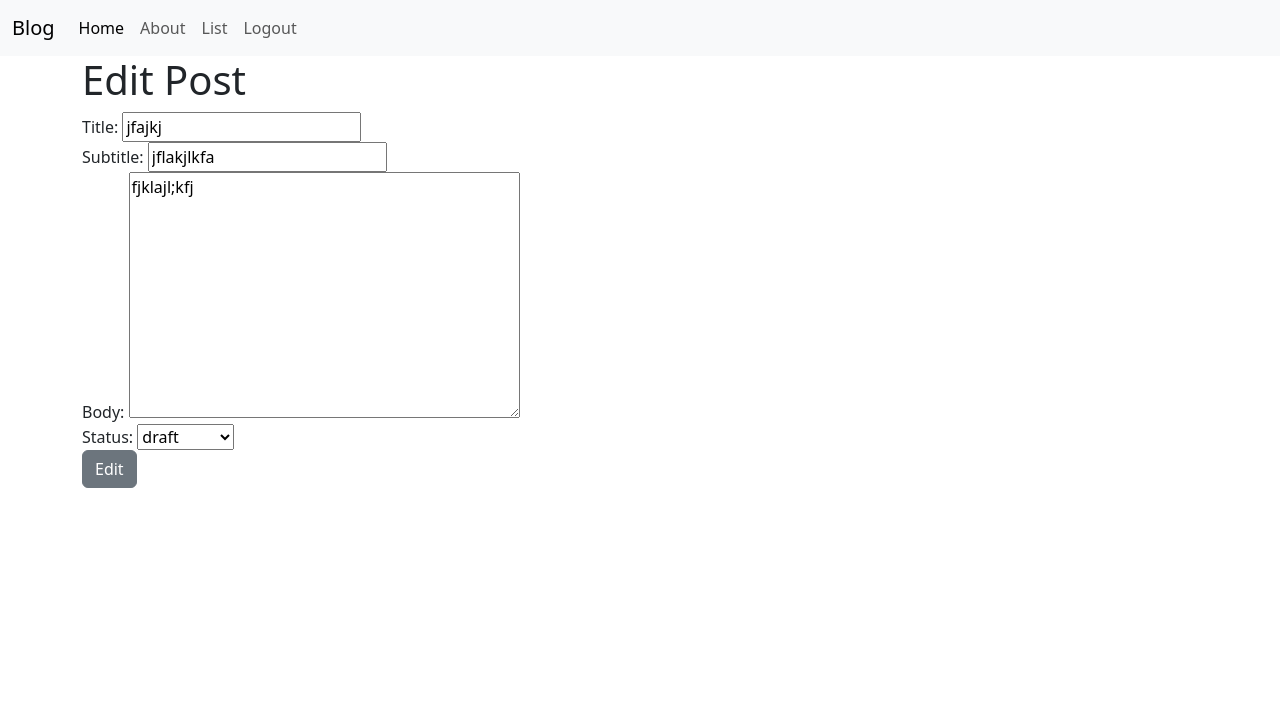
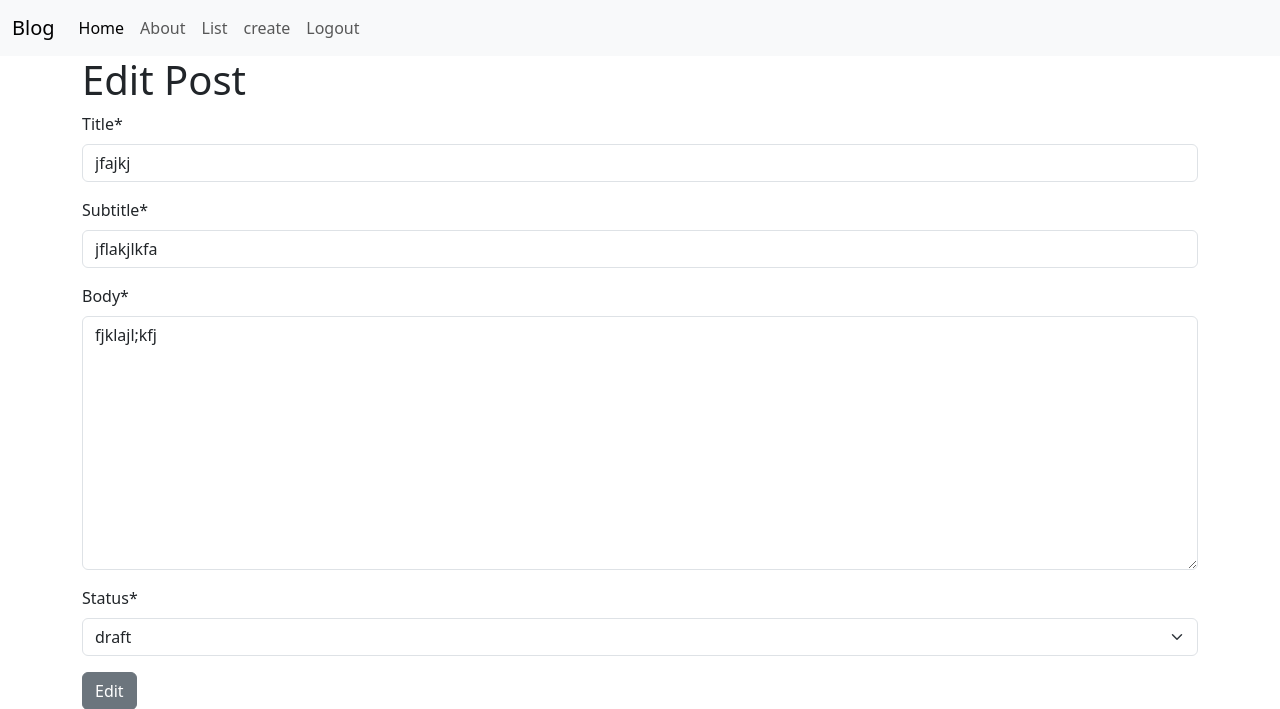
Before and after one commit to rrpieces86-web/blog, a Django app: page /post/2/edit/ in a window 1280 px wide. Shown: the top 709 px of the page. Run offline with Django 5.2, Linux system fonts and the light colour scheme; a user stored in the database is signed in; data comes from the database, SQL or seed files in the repository; both versions use the stored data as it was after the commit; some libraries are stand-ins or nearby versions.

Commit message:
first fixed

```diff
--- a/post/urls.py
+++ b/post/urls.py
@@ -14,5 +14,5 @@ urlpatterns = [
     path("new/", PostCreateView.as_view(), name="post_new"),
     path("<int:pk>/", PostDetailView.as_view(), name="post_detail"),
     path("<int:pk>/edit/", PostUpdateView.as_view(), name="post_edit"),
-    path("<int:pk>/delete", PostDeleteView.as_view(), name="delete_View")
+    path("<int:pk>/delete", PostDeleteView.as_view(), name="post_delete")
 ]
--- a/templates/navbar.html
+++ b/templates/navbar.html
@@ -17,6 +17,9 @@
         </li>
         {% if user.is_authenticated %}
           <li class="nav-item">
+            <a class="nav-link" href="{% url 'post_new' %}">create</a>
+          </li>
+          <li class="nav-item">
             <form action="{% url 'logout' %}" method="post">
               {% csrf_token %}
               <input type="submit" value="Logout" class="nav-link">
@@ -33,8 +36,8 @@
       </ul>
       {% if user.authenticated %}
       <li class="nav-item">
-          <a class="nav-link" href="{% url 'post_new' %}">About</a>
-        </li>
+          <a class="nav-link" href="{% url 'post_new' %}">create</a>
+      </li>
       <div class="d-flex" style="margin-right: 15px;">
         <span class="badge text-bg-info">{{ user.username }}</span>
 
--- a/templates/posts/edit.html
+++ b/templates/posts/edit.html
@@ -1,5 +1,5 @@
 {% extends 'base.html' %}
-{% load cripsy_forms_tags %}
+{% load crispy_forms_tags %}
 
 {% block title %}
     Edit post
--- a/templates/posts/new.html
+++ b/templates/posts/new.html
@@ -1,4 +1,5 @@
 {% extends 'base.html' %}
+{% load crispy_forms_tags %}
 
 {% block title %}
     Create new post
@@ -8,6 +9,7 @@
     <h1>New Post</h1>
     <form method="post">
         {% csrf_token %}
+        {{ form|crispy }}
         <input type="submit" value="Create" class="btn btn-success">
     </form>
 {% endblock %}
```
Also changed, not shown: db.sqlite3, post/migrations/0004_alter_status_options.py, post/migrations/0005_post_status.py (added).
